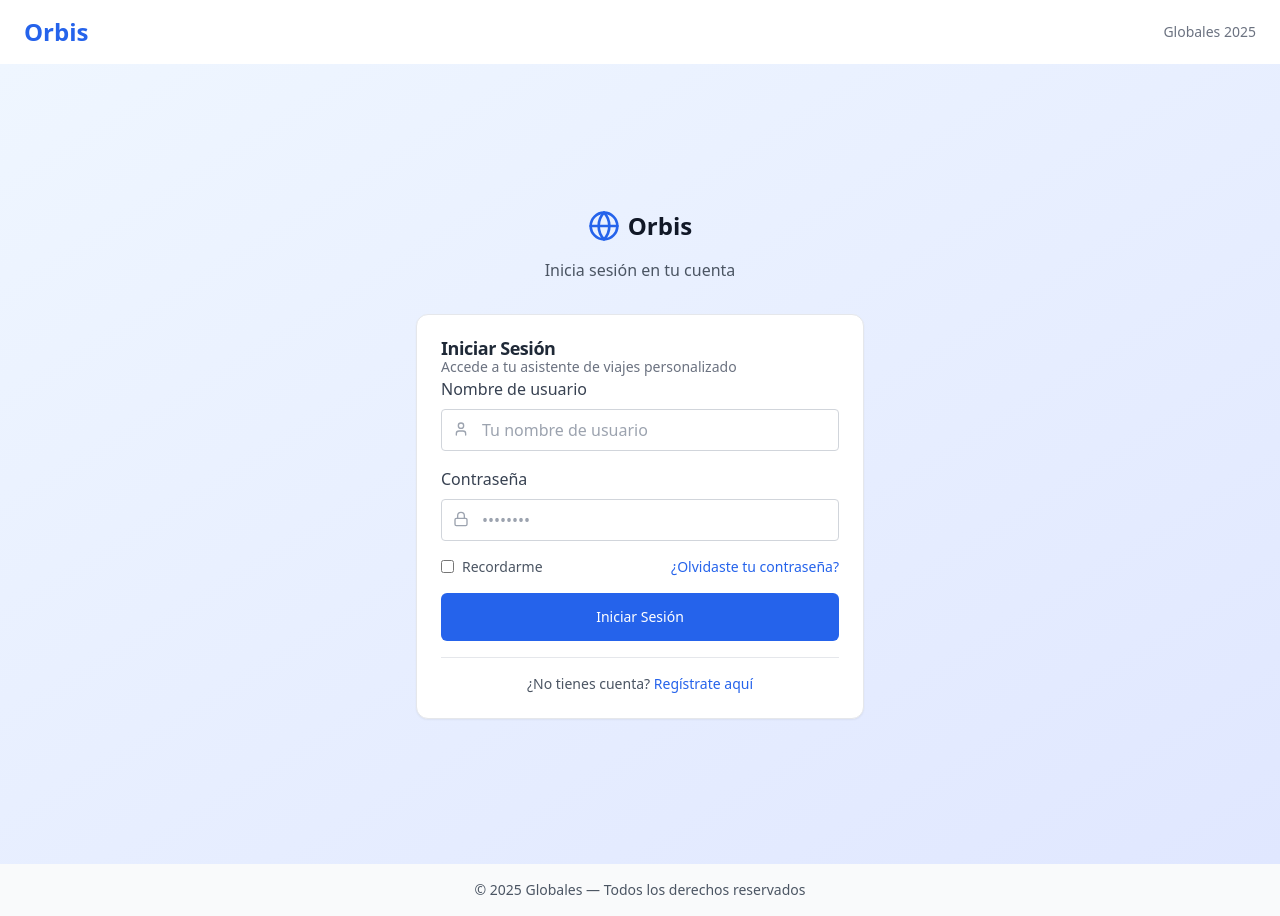
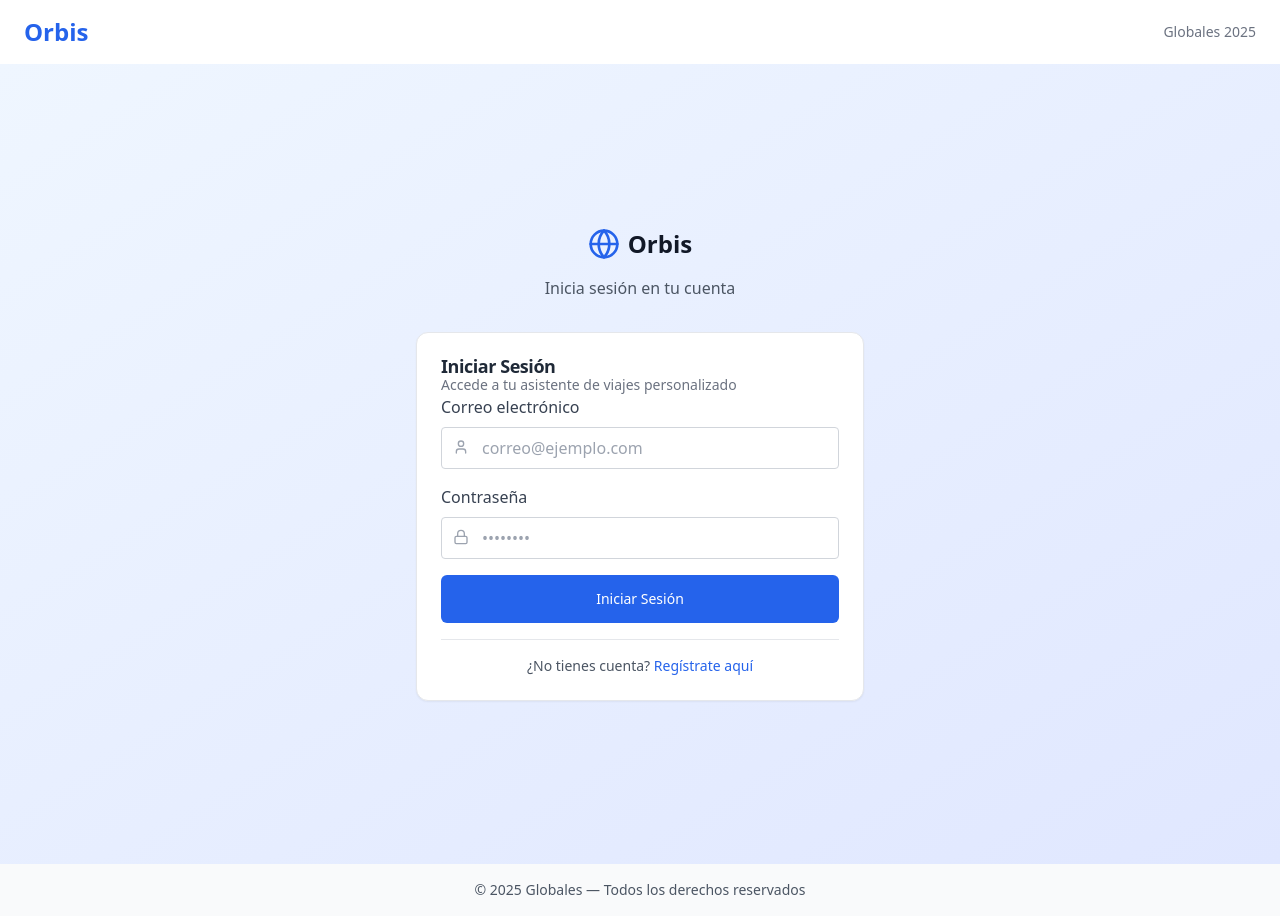
Before and after one commit to Kevin7819/globales-front, a React (Create React App) app: page /login in a window 1280 px wide. Built offline with nearby package versions, Linux system fonts and the light colour scheme.

Commit message:
[06/10/2025 23:26h] Fix use email for login.

```diff
--- a/src/pages/auth/login/page.tsx
+++ b/src/pages/auth/login/page.tsx
@@ -5,35 +5,35 @@ import { Card, CardContent, CardDescription, CardHeader, CardTitle } from "../..
 import { Input } from "../../../components/ui/Input";
 import { Label } from "../../../components/ui/Label";
 import { Separator } from "../../../components/ui/Separator";
-import { Globe, User, Lock, ArrowLeft } from "lucide-react";
+import { Globe, User, Lock } from "lucide-react";
 import { AuthApi } from "../../../services/AuthApi";
 
 export default function LoginPage() {
   const navigate = useNavigate();
 
-  //  Estados para username y password
-  const [username, setUsername] = useState("");
+  const [email, setEmail] = useState("");
   const [password, setPassword] = useState("");
 
-  //  Función de login
   const handleLogin = async (e: React.FormEvent<HTMLFormElement>) => {
     e.preventDefault();
 
-    console.log("Intentando iniciar sesión con:", { username, password });
+    console.log("Intentando iniciar sesión con:", { email, password });
 
     try {
-      const result = await AuthApi.login(username, password);
-      console.log(" Respuesta del API:", result);
+      const result = await AuthApi.login(email, password);
+      console.log("Respuesta del API:", result);
 
       if (result.isSuccess) {
-        console.log(" Login exitoso, redirigiendo a /dashboard");
+        console.log("Login exitoso, redirigiendo a /dashboard");
+        localStorage.setItem("token", result.user.token);
+        localStorage.setItem("userId", result.user.id.toString());
         navigate("/dashboard");
       } else {
-        console.warn(" Login fallido:", result.message);
+        console.warn("Login fallido:", result.message);
         alert(result.message);
       }
     } catch (err) {
-      console.error(" Error al llamar al API de login:", err);
+      console.error("Error al llamar al API de login:", err);
       alert("Error al iniciar sesión");
     }
   };
@@ -43,7 +43,6 @@ export default function LoginPage() {
       <div className="w-full max-w-md">
         {/* Header */}
         <div className="text-center mb-8">
-
           <div className="flex items-center justify-center gap-2 mb-4">
             <Globe className="h-8 w-8 text-blue-600" />
             <h1 className="text-2xl font-bold text-gray-900 dark:text-white">Orbis</h1>
@@ -59,18 +58,18 @@ export default function LoginPage() {
           </CardHeader>
           <CardContent>
             <form onSubmit={handleLogin} className="space-y-4">
-              {/* Username */}
+              {/* Email */}
               <div className="space-y-2">
-                <Label htmlFor="username">Nombre de usuario</Label>
+                <Label htmlFor="email">Correo electrónico</Label>
                 <div className="relative">
                   <User className="absolute left-3 top-3 h-4 w-4 text-gray-400" />
                   <Input
-                    id="username"
-                    type="text"
-                    placeholder="Tu nombre de usuario"
+                    id="email"
+                    type="email"
+                    placeholder="correo@ejemplo.com"
                     className="pl-10"
-                    value={username}
-                    onChange={(e) => setUsername(e.target.value)}
+                    value={email}
+                    onChange={(e) => setEmail(e.target.value)}
                     required
                   />
                 </div>
@@ -91,17 +90,6 @@ export default function LoginPage() {
                     required
                   />
                 </div>
-              </div>
-
-              {/* Recordarme y Olvidé contraseña */}
-              <div className="flex items-center justify-between">
-                <label className="flex items-center space-x-2 text-sm">
-                  <input type="checkbox" className="rounded border-gray-300" />
-                  <span className="text-gray-600 dark:text-gray-300">Recordarme</span>
-                </label>
-                <Link to="/forgot-password" className="text-sm text-blue-600 hover:text-blue-700">
-                  ¿Olvidaste tu contraseña?
-                </Link>
               </div>
 
               <Button type="submit" className="w-full" size="lg">
--- a/src/services/AuthApi.tsx
+++ b/src/services/AuthApi.tsx
@@ -1,9 +1,9 @@
 import Api from "./Api";
 
 export const AuthApi = {
-  // Login user
-  login: async (userName: string, password: string) => {
-    const response = await Api.post("/Auth/Login", { userName, password });
+  // Login user using email
+  login: async (email: string, password: string) => {
+    const response = await Api.post("/Auth/Login", { email, password });
 
     if (response.data.isSuccess) {
       localStorage.setItem("token", response.data.user.token);
@@ -40,7 +40,6 @@ export const AuthApi = {
     return response.data;
   },
 
-
   // Get current user
   getUser: async (userId: number) => {
     const response = await Api.get(`/User/${userId}`);
```
